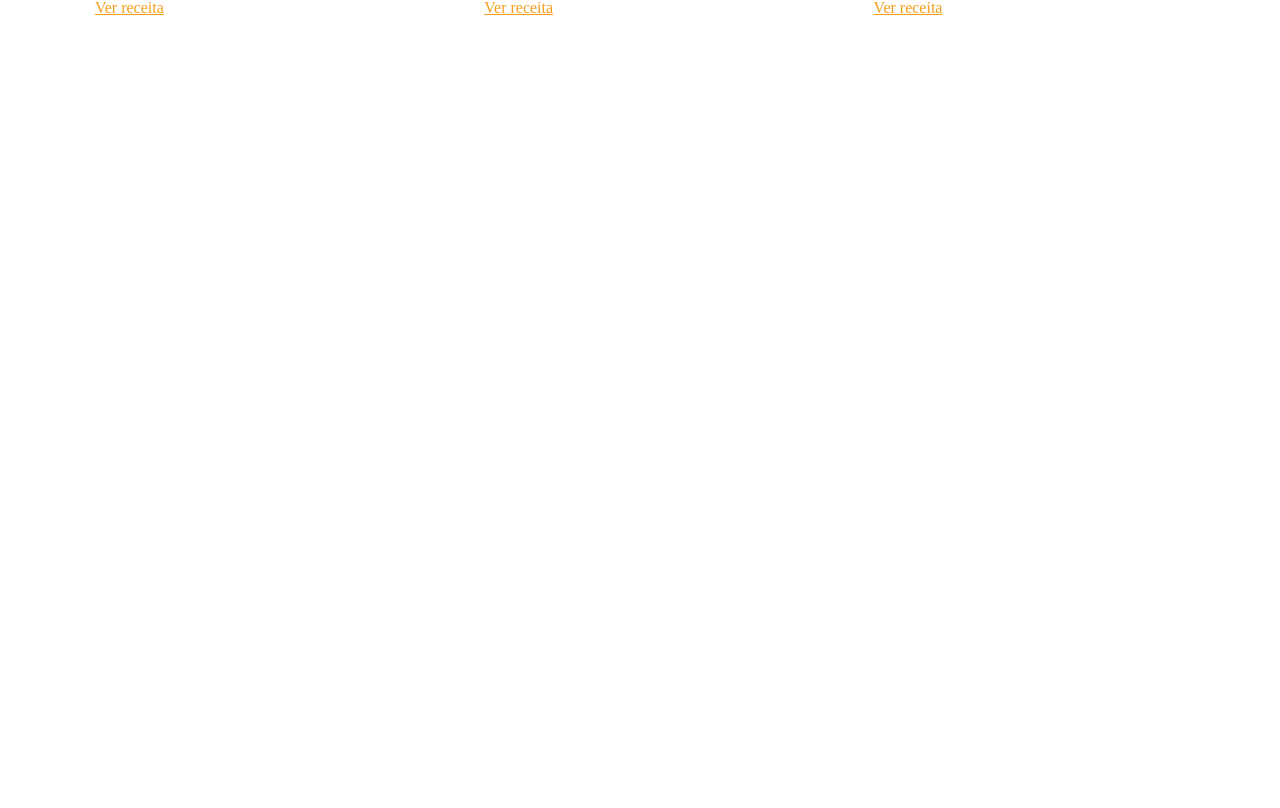
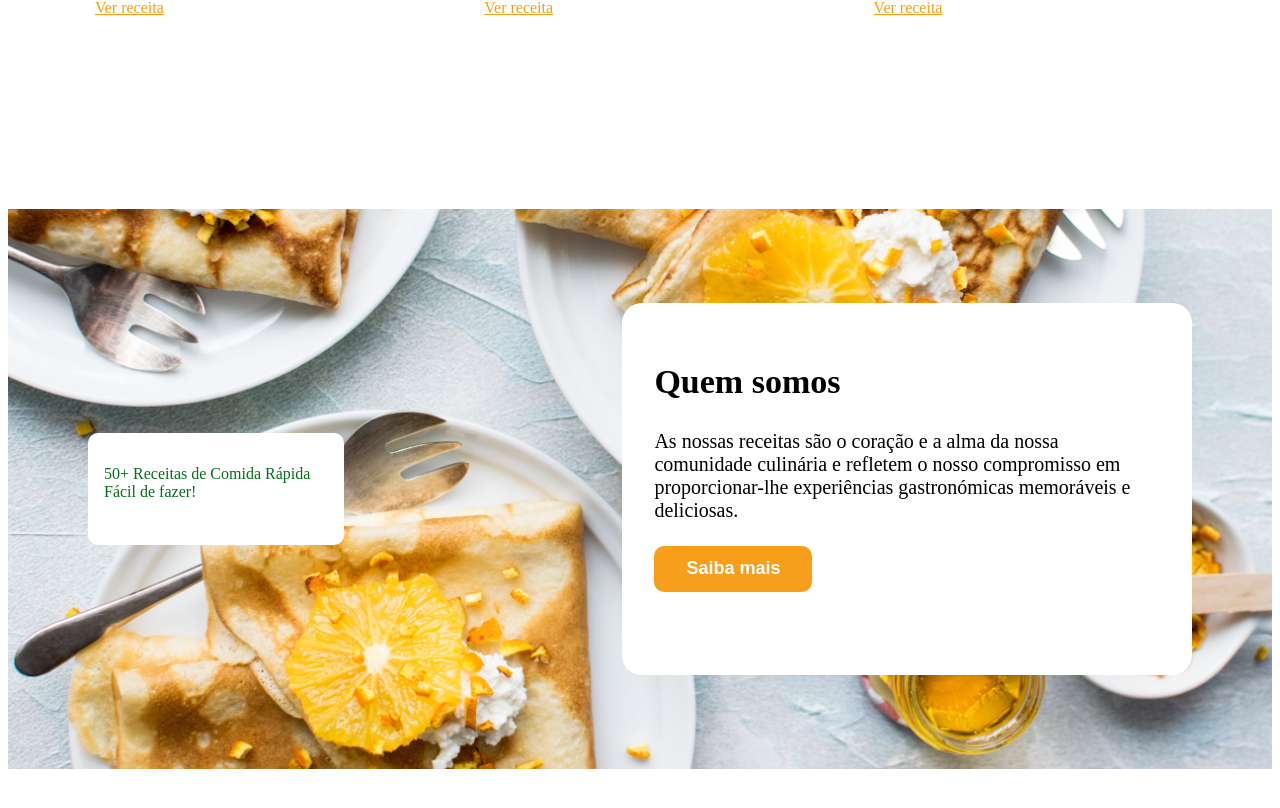
Before and after one commit to liviaaraujo-dev/recipedia, a React (Vite) app: page / in a window 1280 px wide. Shown: the part 1850-2658 px from the top of the page. Before the commit the page ends 1875 px from the top, so only its background shows below. Built offline with nearby package versions, Linux system fonts and the light colour scheme; the HTML template or start-up script is replaced by a standard one.

Commit message:
about us

```diff
--- a/src/App.tsx
+++ b/src/App.tsx
@@ -1,3 +1,4 @@
+import { AboutUs } from "./components/AboutUs";
 import { Header } from "./components/Header"
 import { Home } from "./components/Home";
 import { Recipes } from "./components/Recipes";
@@ -10,6 +11,7 @@ function App() {
       <main>
         <Home />
         <Recipes/>
+        <AboutUs />
       </main>
 
     </>
--- /dev/null
+++ b/src/components/AboutUs/index.tsx
@@ -0,0 +1,18 @@
+import { ButtonPrimary } from "../ButtonPrimary";
+import { AboutUsBox, AboutUsCard, AboutUsContainer } from "./styles";
+
+export function AboutUs(){
+    return(
+        <AboutUsContainer>
+            <AboutUsCard>
+                <p>50+ Receitas de Comida Rápida
+                Fácil de fazer!</p>
+            </AboutUsCard>
+            <AboutUsBox>
+                <h2>Quem somos</h2>
+                <p>As nossas receitas são o coração e a alma da nossa comunidade culinária e refletem o nosso compromisso em proporcionar-lhe experiências gastronómicas memoráveis e deliciosas.</p>
+                <ButtonPrimary text="Saiba mais" onClick={() => {}}/>
+            </AboutUsBox>
+        </AboutUsContainer>
+    )
+}
--- /dev/null
+++ b/src/components/AboutUs/styles.ts
@@ -0,0 +1,74 @@
+import styled from "styled-components";
+import aboutImg from "../../assets/images/about.png";
+
+export const AboutUsContainer = styled.section`
+  background: url(${aboutImg}) center/cover no-repeat;
+  display: flex;
+  flex-direction: column-reverse;
+  align-items: center;
+  padding: 5rem 0;
+  margin: 8rem 0;
+  gap: 5rem;
+
+  @media (min-width: 900px) {
+    height: 35rem;
+    display: flex;
+    flex-direction: row;
+    align-items: center;
+    justify-content: space-between;
+    margin: 12rem 0;
+    padding: 0;
+  }
+`;
+
+export const AboutUsBox = styled.section`
+  background-color: #fff;
+  width: 80%;
+  padding: 2rem;
+  border-radius: 20px;
+  height: 55%;
+
+  h2 {
+    font-size: 34px;
+    font-weight: 600;
+    color: #000;
+  }
+
+  p {
+    font-size: 18px;
+    margin: 1.5rem 0;
+  }
+  @media (min-width: 900px) {
+    margin-right: 5rem;
+    width: 40%;
+    padding: 2rem;
+    border-radius: 20px;
+    height: 60%;
+
+    p {
+      font-size: 20px;
+    }
+  }
+
+  @media (min-width: 1200px) {
+    height: 55%;
+  }
+`;
+
+export const AboutUsCard = styled.section`
+  width: 14rem;
+  height: 5rem;
+  padding: 1rem;
+  border-radius: 10px;
+
+  background-color: #fff;
+
+  p {
+    color: #046e1b;
+    font-weight: 500;
+  }
+
+  @media (min-width: 900px) {
+    margin-left: 5rem;
+  }
+`;
--- a/src/components/ButtonPrimary/styles.ts
+++ b/src/components/ButtonPrimary/styles.ts
@@ -8,4 +8,5 @@ export const Button = styled.button`
     font-weight: 600;
     color: #fff;
     padding: .8rem 2rem;
+    cursor: pointer;
 `
--- a/src/components/Recipes/styles.ts
+++ b/src/components/Recipes/styles.ts
@@ -15,7 +15,7 @@ export const RecipesContainer = styled.section`
   }
 `;
 
-export const RecipesHeaderContainer = styled.section`
+export const RecipesHeaderContainer = styled.div`
   display: flex;
   flex-direction: column;
   align-items: center;
```
Also changed, not shown: src/assets/images/about.png (added).
